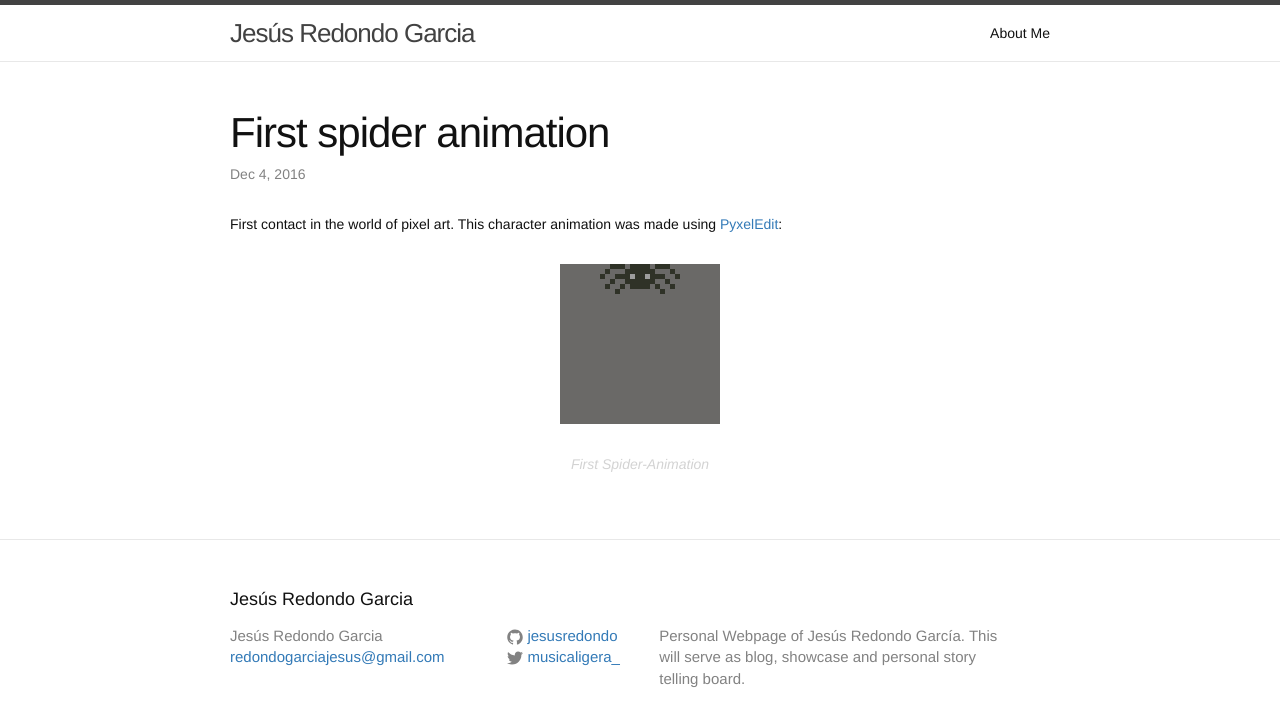
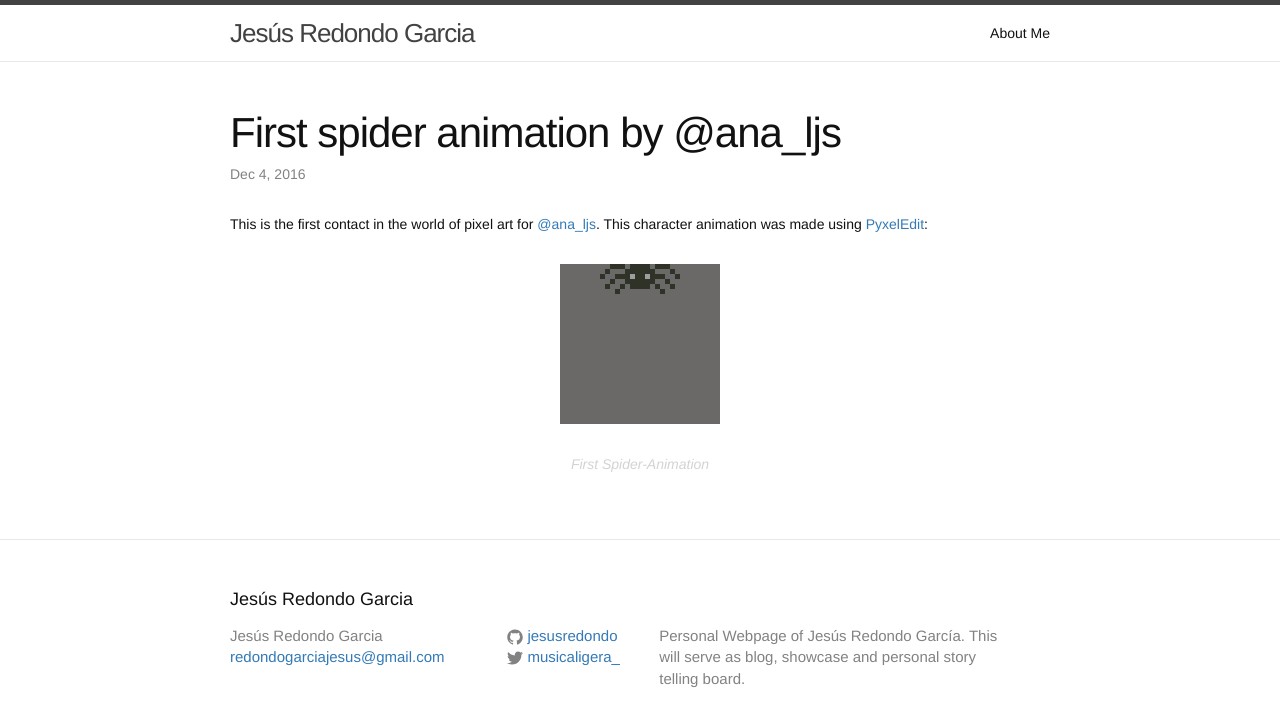
Before and after one commit to jesusredondo/jesusredondo.github.io, a Jekyll site: the page built from _posts/2016-12-04-first-spider-animation.markdown, in a window 1280 px wide. Shown: the top 726 px of the page. Built offline with Jekyll 4.4.1, drawn with Linux system fonts in a browser that asks for light colours; comment, search, counter and statistics services are not loaded.

Commit message:
Fixed spider post

```diff
--- a/_posts/2016-12-04-first-spider-animation.markdown
+++ b/_posts/2016-12-04-first-spider-animation.markdown
@@ -1,10 +1,10 @@
 ---
 layout: post
-title:  "First spider animation"
+title:  "First spider animation by @ana_ljs"
 date:   2016-12-04 14:36:00 +0100
 categories: design
 ---
-First contact in the world of pixel art. This character animation was made using [PyxelEdit](http://pyxeledit.com/):
+This is the first contact in the world of pixel art for [@ana_ljs](https://twitter.com/ana_ljs). This character animation was made using [PyxelEdit](http://pyxeledit.com/):
 
 ![](/images/Spider.gif)
 *First Spider-Animation*
```
